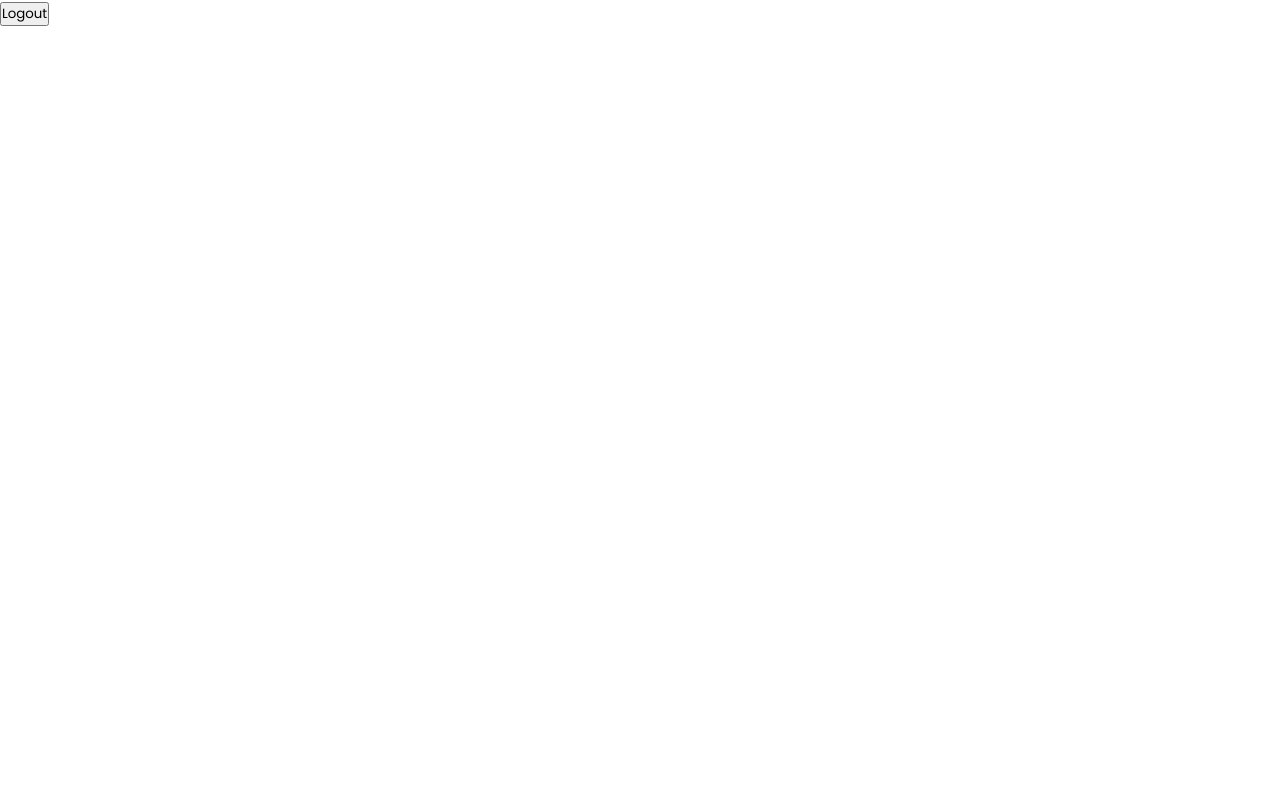
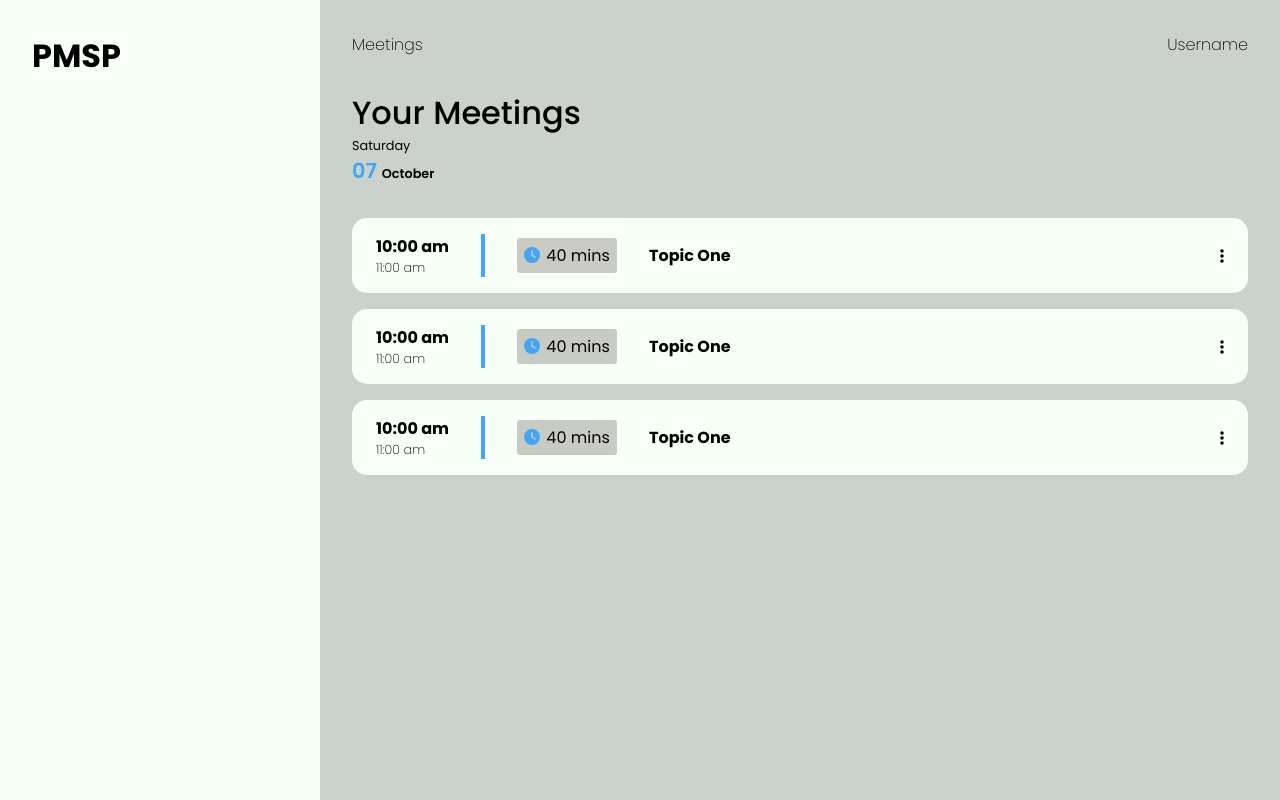
Before and after one commit to namanthanki/pmsp, a React (Vite) app in the folder pmsp_client/: page / in a window 1280 px wide. Built offline with nearby package versions, Linux system fonts and the light colour scheme; sample sign-in values are in the browser's storage.

Commit message:
dashboard

```diff
--- a/pmsp_client/src/index.css
+++ b/pmsp_client/src/index.css
@@ -3,6 +3,7 @@
 :root {
   --primary: #42A5F5;
   --white: #F7FFF7;
+  --gray: #cbd2cb;
   --black: #463F3A;
   --black-transparent: rgba(70, 63, 58, 0.80);
   --error: #F44336;
@@ -118,3 +119,119 @@ input[type='submit'] {
 .bottom-nav a {
   color: var(--primary);
 }
+
+.dashboard-container {
+  width: 100vw;
+  height: 100vh;
+  display: flex;
+  background: var(--white);
+}
+
+.dashboard-container .sidebar {
+  width: 25%;
+  height: 100%;
+  padding: 2rem;
+}
+
+.dashboard-container .meetings-container {
+  display: flex;
+  flex-direction: column;
+  align-items: flex-start;
+  justify-content: flex-start;
+  gap: 2rem;
+  height: 100%;
+  width: 75%;
+  padding: 2rem;
+  background-color: var(--gray);
+}
+
+.dashboard-container .meetings-container .top-nav {
+  display: flex;
+  align-items: center;
+  justify-content: space-between;
+  width: 100%;
+  font-weight: 200;
+}
+
+.dashboard-container .meetings-container .date-time-container h1 {
+  font-weight: 500;
+}
+
+.dashboard-container .meetings-container .date-time-container .date-time .meeting-date span {
+  color: var(--primary);
+  font-size: 1.3rem;
+}
+
+.dashboard-container .meetings-container .date-time-container .date-time .meeting-date {
+  font-size: .8rem;
+  font-weight: 600;
+}
+
+.dashboard-container .meetings-container .date-time-container .date-time .meeting-day {
+  font-size: .8rem;
+
+}
+
+.dashboard-container .meetings-container .meetings {
+  display: flex;
+  flex-direction: column;
+  align-items: flex-start;
+  justify-content: center;
+  width: 100%;
+  gap: 1rem;
+}
+
+.dashboard-container .meetings-container .meetings .meeting {
+  width: 100%;
+  display: flex;
+  align-items: center;
+  justify-content: space-between;
+  background-color: var(--white);
+  padding: 1rem 1.5rem;
+  border-radius: 15px;
+  gap: 2rem;
+}
+
+.dashboard-container .meetings-container .meetings .meeting .meeting-data {
+  display: flex;
+  align-items: center;
+  justify-content: center;
+  gap: 2rem;
+  height: 100%;
+}
+
+.dashboard-container .meetings-container .meetings .meeting .meeting-data .vertical-bar {
+  width: 4px;
+  height: 100%;
+  background: var(--primary);
+}
+
+.dashboard-container .meetings-container .meetings .meeting .meeting-data .meeting-end {
+  font-weight: 200;
+  font-size: .8rem;
+}
+
+.dashboard-container .meetings-container .meetings .meeting .meeting-data .meeting-duration {
+  display: flex;
+  align-items: center;
+  justify-content: center;
+  width: 100px;
+  height: 35px;
+  gap: 6px;
+  background: rgba(70, 63, 58, 0.27);
+  border-radius: 3px;
+}
+
+.dashboard-container .meetings-container .meetings .meeting .meeting-data .meeting-duration .icon {
+  color: var(--primary);
+  margin-top: -2px;
+}
+
+.dashboard-container .meetings-container .meetings .meeting .meeting-data .meeting-title {
+  font-size: 1rem;
+  font-weight: 700;
+}
+
+.dashboard-container .meetings-container .meetings .meeting .menu {
+  justify-self: flex-end;
+}
--- a/pmsp_client/src/screens/Dashboard.jsx
+++ b/pmsp_client/src/screens/Dashboard.jsx
@@ -1,18 +1,76 @@
-import { useNavigate } from "react-router-dom";
+import { FontAwesomeIcon } from "@fortawesome/react-fontawesome";
+import { faEllipsisVertical, faClock } from "@fortawesome/free-solid-svg-icons";
 
 const Dashboard = () => {
-  const navigate = useNavigate();
-  const logout = async () => {
-    const response = await fetch("http://localhost:5000/api/logout", {
-      method: "GET",
-    });
-
-    if (response.ok) {
-      localStorage.removeItem("jwt");
-      navigate("/login");
-    }
-  };
-  return <button onClick={logout}>Logout</button>;
+  return (
+    <div className="dashboard-container">
+      <div className="sidebar">
+        <h1>PMSP</h1>
+      </div>
+      <div className="meetings-container">
+        <div className="top-nav">
+          <p>Meetings</p>
+          <p>Username</p>
+        </div>
+        <div className="date-time-container">
+          <h1>Your Meetings</h1>
+          <div className="date-time">
+            <p className="meeting-day">Saturday</p>
+            <p className="meeting-date">
+              <span>07&nbsp;</span>October
+            </p>
+          </div>
+        </div>
+        <div className="meetings">
+          <div className="meeting">
+            <div className="meeting-data">
+              <div className="meeting-time">
+                <h4 className="meeting-start">10:00 am</h4>
+                <p className="meeting-end">11:00 am</p>
+              </div>
+              <div className="vertical-bar"></div>
+              <div className="meeting-duration">
+                <FontAwesomeIcon className="icon" icon={faClock} />
+                <p className="duration">40 mins</p>
+              </div>
+              <h3 className="meeting-title">Topic One</h3>
+            </div>
+            <FontAwesomeIcon className="menu" icon={faEllipsisVertical} />
+          </div>
+          <div className="meeting">
+            <div className="meeting-data">
+              <div className="meeting-time">
+                <h4 className="meeting-start">10:00 am</h4>
+                <p className="meeting-end">11:00 am</p>
+              </div>
+              <div className="vertical-bar"></div>
+              <div className="meeting-duration">
+                <FontAwesomeIcon className="icon" icon={faClock} />
+                <p className="duration">40 mins</p>
+              </div>
+              <h3 className="meeting-title">Topic One</h3>
+            </div>
+            <FontAwesomeIcon className="menu" icon={faEllipsisVertical} />
+          </div>
+          <div className="meeting">
+            <div className="meeting-data">
+              <div className="meeting-time">
+                <h4 className="meeting-start">10:00 am</h4>
+                <p className="meeting-end">11:00 am</p>
+              </div>
+              <div className="vertical-bar"></div>
+              <div className="meeting-duration">
+                <FontAwesomeIcon className="icon" icon={faClock} />
+                <p className="duration">40 mins</p>
+              </div>
+              <h3 className="meeting-title">Topic One</h3>
+            </div>
+            <FontAwesomeIcon className="menu" icon={faEllipsisVertical} />
+          </div>
+        </div>
+      </div>
+    </div>
+  );
 };
 
 export default Dashboard;
```
